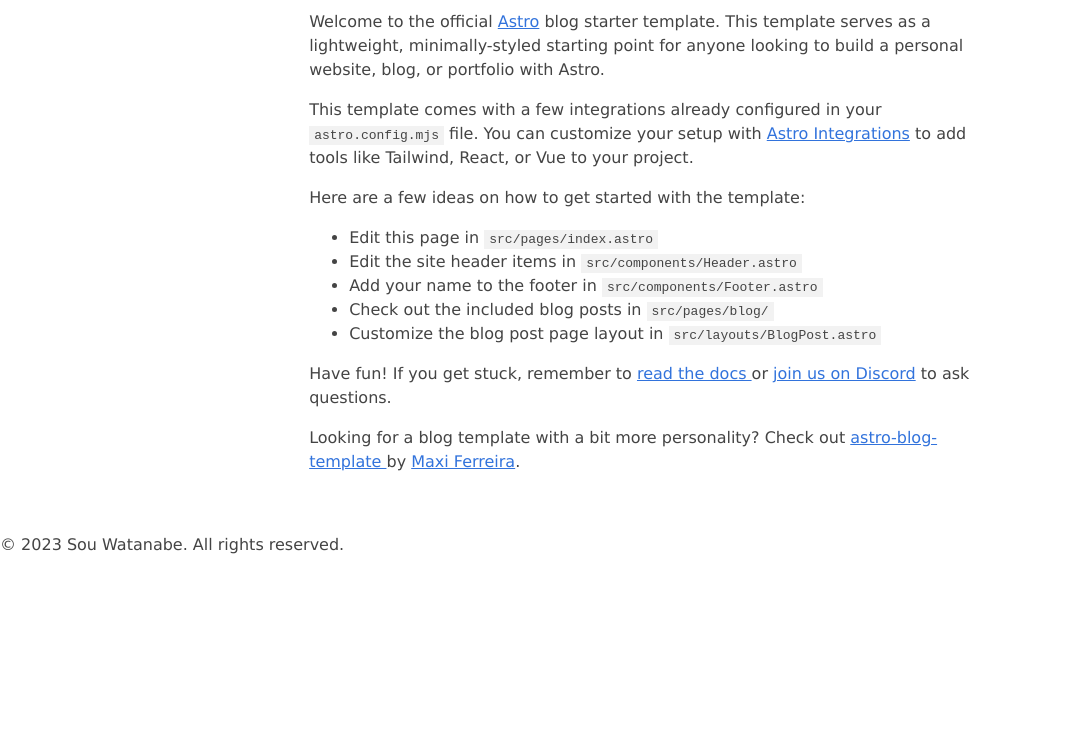
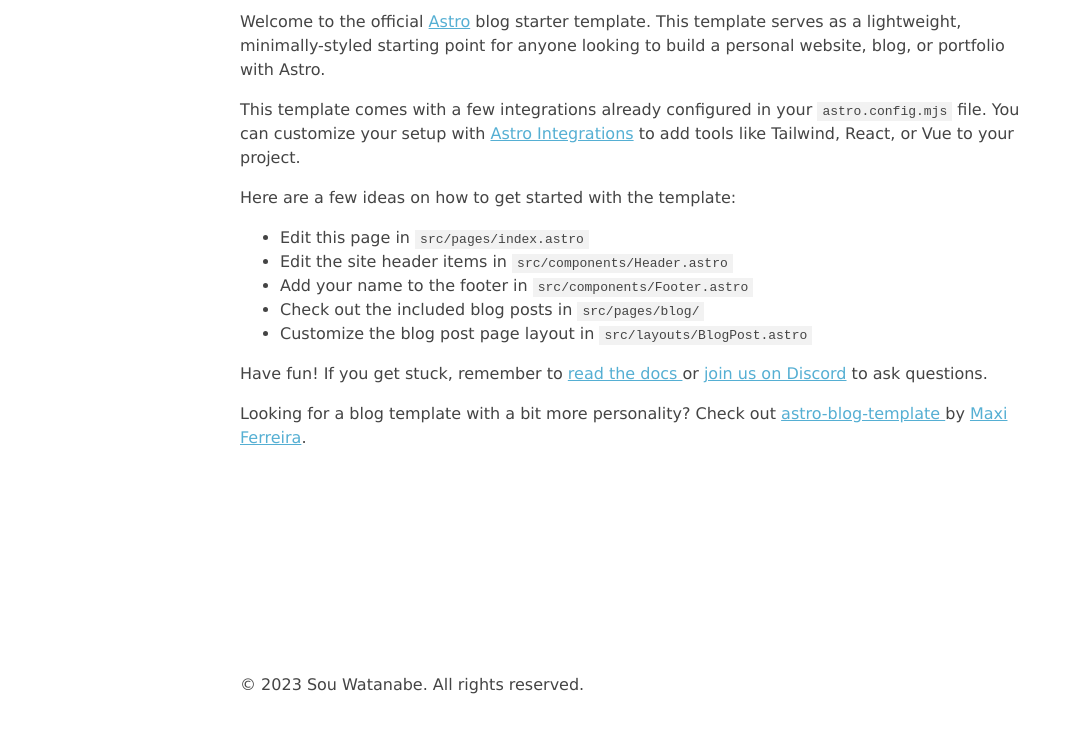
Before and after one commit to su-pull/ja, an Astro site: page / in a window 1280 px wide. Shown: the part 195-940 px from the top of the page, without its empty margins (0-1079 px from the left). Before the commit the page ends 800 px from the top, so only its background shows below. Built offline with nearby package versions, Linux system fonts and the light colour scheme; Astro itself is replaced by a stand-in of ours.

Commit message:
chore(*fix): up

```diff
--- a/src/styles/global.css
+++ b/src/styles/global.css
@@ -1,19 +1,21 @@
-/*
-  The CSS in this style tag is based off of Bear Blog's default CSS.
-  https://github.com/HermanMartinus/bearblog/blob/297026a877bc2ab2b3bdfbd6b9f7961c350917dd/templates/styles/blog/default.css
-  License MIT: https://github.com/HermanMartinus/bearblog/blob/master/LICENSE.md
- */
+html {
+  padding: 0;
+  margin: 0;
+  width: 100%;
+  height: 100%;
+}
+
 body {
+  position: relative;
   font-family: Verdana, sans-serif;
   margin: auto;
-	padding: 20px;
-	max-width: 65ch;
+  padding: 20px 0 120px 0;
+  width: 800px;
   text-align: left;
+  line-height: 1.5;
   background-color: #fff;
-	word-wrap: break-word;
-	overflow-wrap: break-word;
-	line-height: 1.5;
   color: #444;
+  min-height: 100vh;
 }
 h1,
 h2,
@@ -26,8 +28,9 @@
   color: #222;
 }
 a {
-	color: #3273dc;
+  color: #55afd3;
 }
+
 nav a {
   margin-right: 10px;
 }
```
Also changed, not shown: src/content/blog/first-post.md (+4 -4 lines), src/content/blog/markdown-style-guide.md (+5 -4 lines), src/content/blog/second-post.md (+4 -4 lines), src/content/blog/using-mdx.mdx (deleted, +0 -31 lines). Lines whose indentation alone changed are shown as unchanged.
